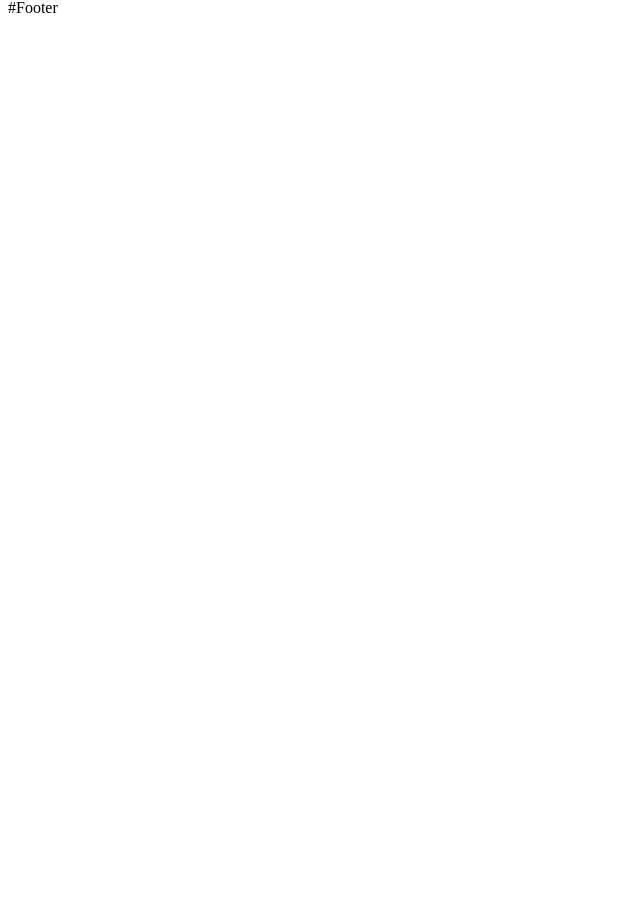
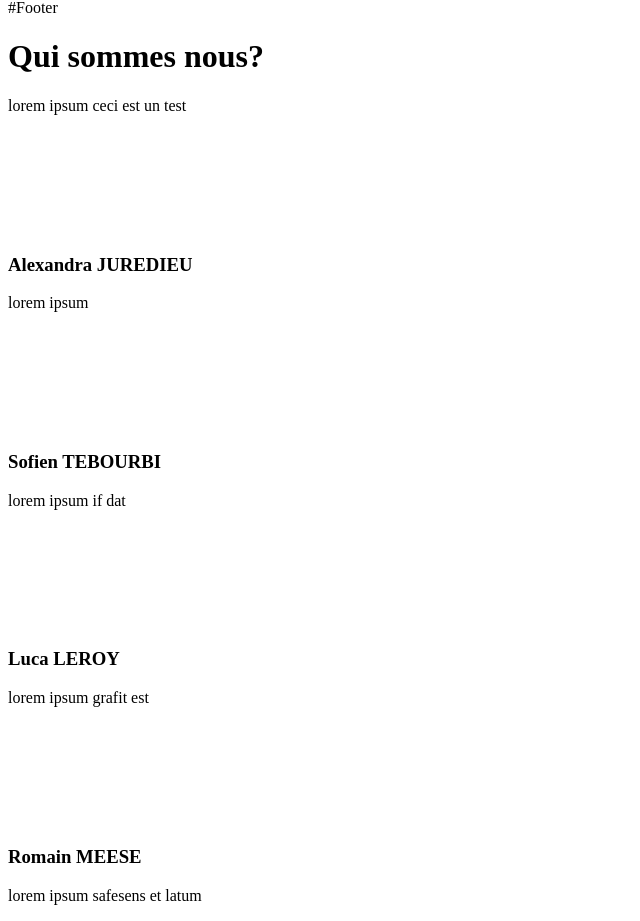
Before and after one commit to AlexandraJUREDIEU/NestEgg.App, a React (Vite) app: page / in a window 1280 px wide. Shown: the part 756-1677 px from the top of the page, without its empty margins (0-640 px from the left). Before the commit the page ends 800 px from the top, so only its background shows below. Built offline with nearby package versions, Linux system fonts and the light colour scheme.

Commit message:
✨components: Create aboutUs
Construction du composent AboutUs.jsx
Structure v.1 (à optimiser)

```diff
--- /dev/null
+++ b/src/assets/datas/Collaborators.jsx
@@ -0,0 +1,30 @@
+import avatar from "/icon-user-round.png"
+
+const Collaborators = [
+    {
+        id: 1,
+        avatar: avatar,
+        identity: "Alexandra JUREDIEU",
+        message: "lorem ipsum",
+    },
+    {
+        id: 2,
+        avatar: avatar,
+        identity: "Sofien TEBOURBI",
+        message: "lorem ipsum if dat",
+    },
+    {
+        id: 3,
+        avatar: avatar,
+        identity: "Luca LEROY",
+        message: "lorem ipsum grafit est",
+    },
+    {
+        id: 4,
+        avatar: avatar,
+        identity: "Romain MEESE",
+        message : "lorem ipsum safesens et latum"
+    }
+]
+
+export default Collaborators
--- /dev/null
+++ b/src/components/AboutUs.jsx
@@ -0,0 +1,16 @@
+import Text from "./Text"
+import Collaborators from "../assets/datas/Collaborators"
+import ProfileCard from "./ProfileCard"
+
+export default function AboutUs(){
+
+    return( <>
+        <h1>Qui sommes nous?</h1>
+        <Text content={"lorem ipsum ceci est un test"}/>
+
+        <ProfileCard />
+
+
+        </>
+    )
+}
--- /dev/null
+++ b/src/components/ProfileCard.jsx
@@ -0,0 +1,16 @@
+import Collaborators from '../assets/datas/Collaborators'
+
+export default function ProfileCard(){
+    return (
+        <>
+        {Collaborators.map((collaborator) => (
+            <div key={collaborator.id}>
+            <img src={collaborator.avatar} alt="Picture" />
+            <h3>{collaborator.identity}</h3>
+            <p>{collaborator.message}</p>
+            </div>
+        ))}
+
+        </>
+    )
+}
--- /dev/null
+++ b/src/components/Text.jsx
@@ -0,0 +1,8 @@
+export default function Text({content}) {
+
+    return (<>
+        <p>{content}
+        </p>
+    </>
+    )
+}
--- a/src/pages/Home.jsx
+++ b/src/pages/Home.jsx
@@ -1,7 +1,7 @@
 // Import
     import HeaderVisitor from '../components/HeaderVisitor';
     import '../styles/home.css';
-
+    import ProfileCard from '../components/AboutUs';
 
 // Function
     export default function Home() {
@@ -15,6 +15,7 @@
             <p>#Tarifs</p>
             <p>#Footer</p>
 
+            <ProfileCard/>
             </>
 
         );
```
Also changed, not shown: public/icon-user-round.png (renamed from public/icons-user-round.png).
